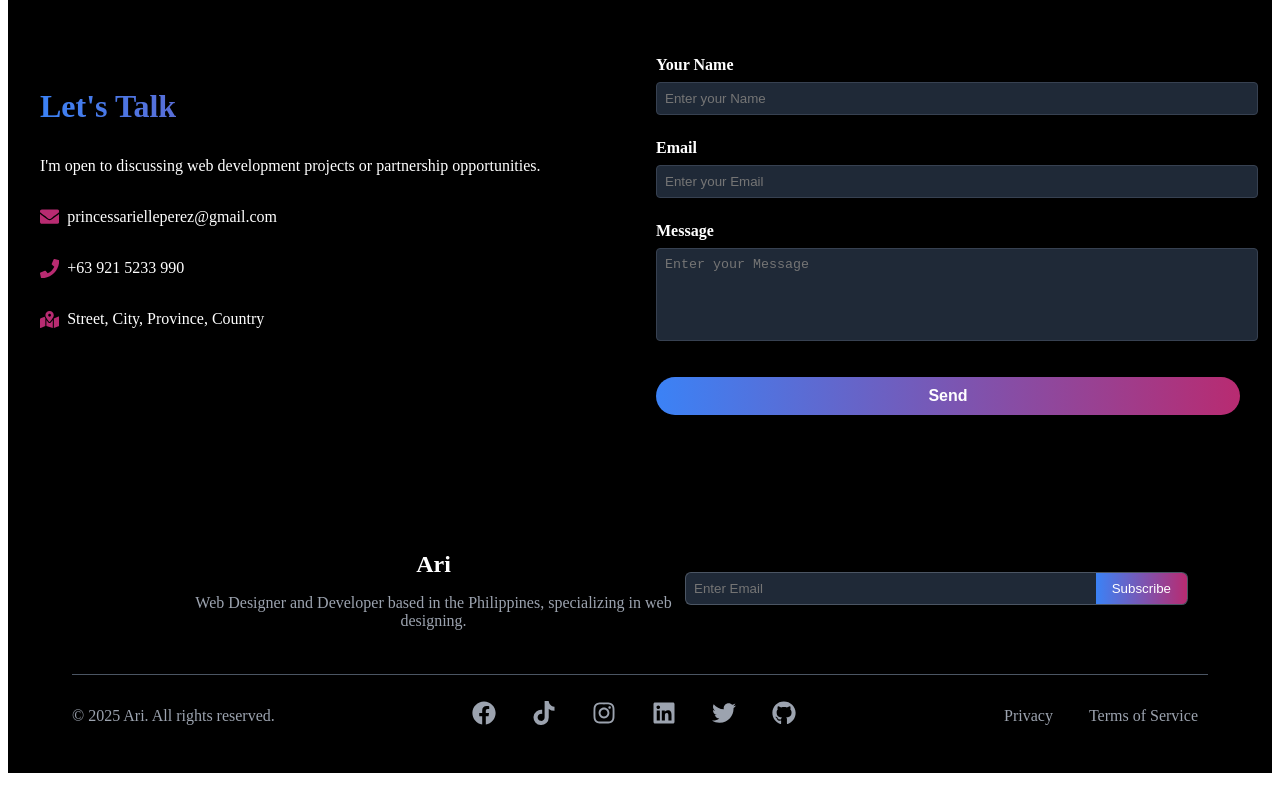
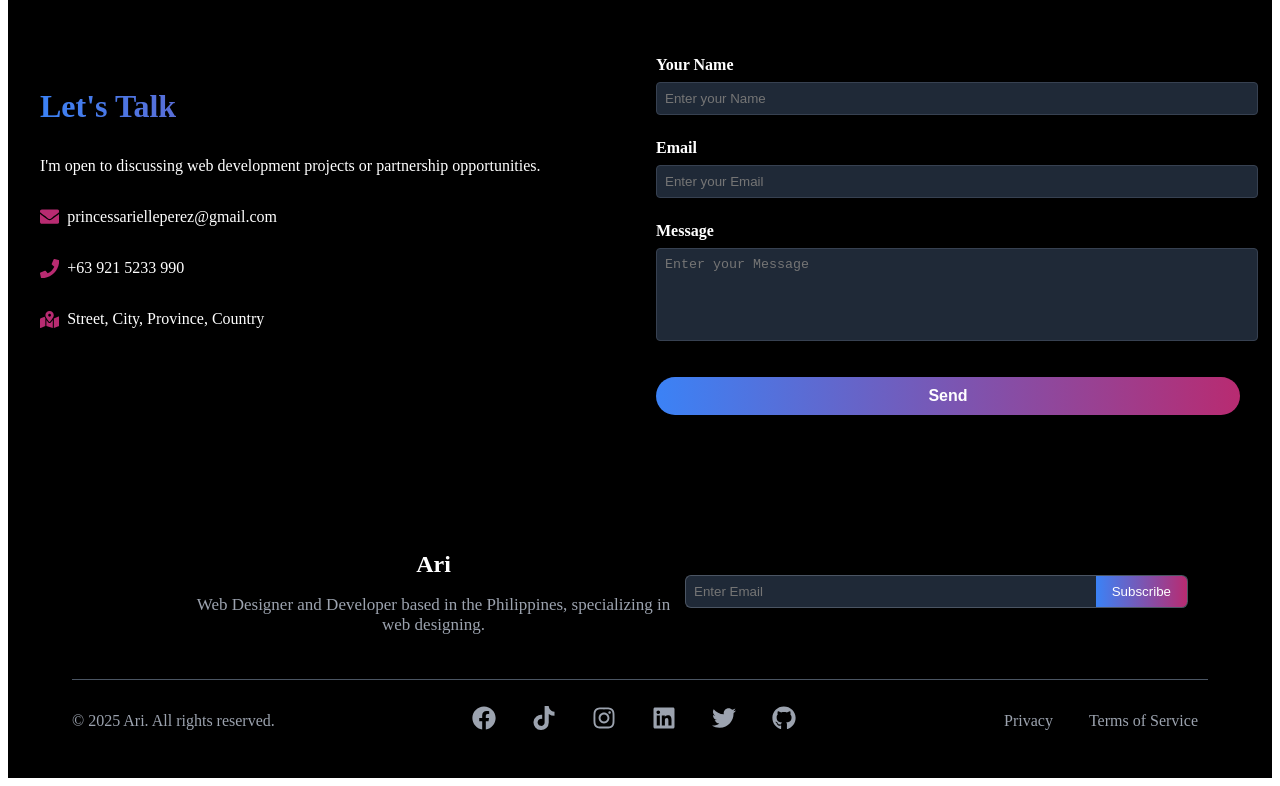
Before and after one commit to ariexxe/ariexxe-portfolio, a React (Vite) app: page /#/ in a window 1280 px wide. Shown: the part 3406-4192 px from the top of the page. Built offline with nearby package versions, Linux system fonts and the light colour scheme.

Commit message:
Inital commit

```diff
--- a/src/components/G - Footer/Footer.css
+++ b/src/components/G - Footer/Footer.css
@@ -26,7 +26,7 @@
 }
 
 .footer-description {
-  font-size: 16px;
+  font-size: 17px;
   margin-bottom: 20px;
 }
 
```
